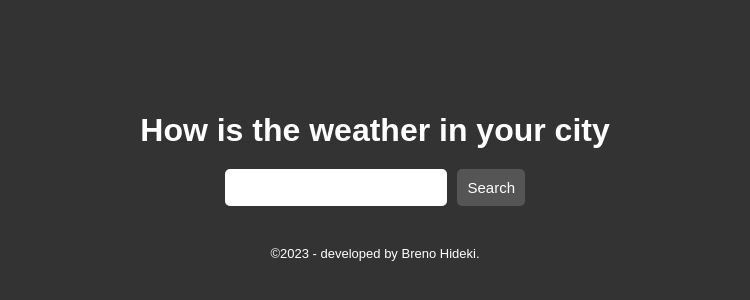
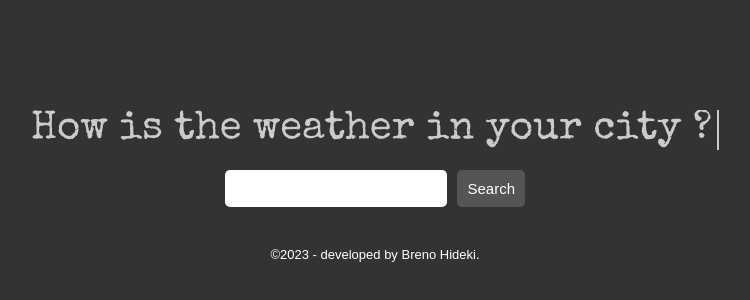
Before and after one commit to BreHideki/Projeto-clima, a plain HTML site: page index.html in a window 1280 px wide. Shown: the part 224-524 px from the top of the page, without its empty margins (265-1015 px from the left). Drawn offline with nearby package versions, Linux system fonts and the light colour scheme.

Commit message:
add a animation to the question

```diff
--- a/index.html
+++ b/index.html
@@ -6,9 +6,12 @@
     <meta name="viewport" content="width=device-width, initial-scale=1.0">
     <title>Clima</title>
     <link rel="stylesheet" href="style.css" />
+    <link rel="preconnect" href="https://fonts.googleapis.com">
+    <link rel="preconnect" href="https://fonts.gstatic.com" crossorigin>
+    <link href="https://fonts.googleapis.com/css2?family=Special+Elite&display=swap" rel="stylesheet">
 </head>
 <body>
-    <h1>How is the weather in your city</h1>
+    <p class="typing-animation question">How is the weather in your city ?</p>
 
     <form class="busca">
         <input type="search" id="searchInput" />
--- a/style.css
+++ b/style.css
@@ -14,9 +14,15 @@ body {
     font-family: Arial, Helvetica, sans-serif;
 }
 
-h1 {
-    color: #FFF;
+
+.question {
+    border-right: 2px solid rgba(255, 255, 255, .75);
+    font-size: 2.5em;
+    font-family: 'Special Elite', monospace;
+    color: rgba(255, 255, 255, .75);
     margin: 20px 0;
+    white-space: nowrap;
+    overflow: hidden;
 }
 
 .busca {
@@ -122,3 +128,26 @@ footer {
     color: #FFF;
     font-size: 13px;
 }
+
+.typing-animation {
+    animation: blinkCursor 500ms steps(40) infinite normal,
+     typing 4s steps(40) 1s normal both;
+}
+
+@keyframes typing {
+    from {
+        width: 0;
+    }
+    to {
+        width: 17.2em;
+    }
+}
+
+@keyframes blinkCursor {
+    from {
+        border-right-color: rgba(255, 255, 255, .75);
+    }
+    to {
+        border-right-color: transparent;
+    }
+}
```
Also changed, not shown: script.js (line endings or trailing spaces).
